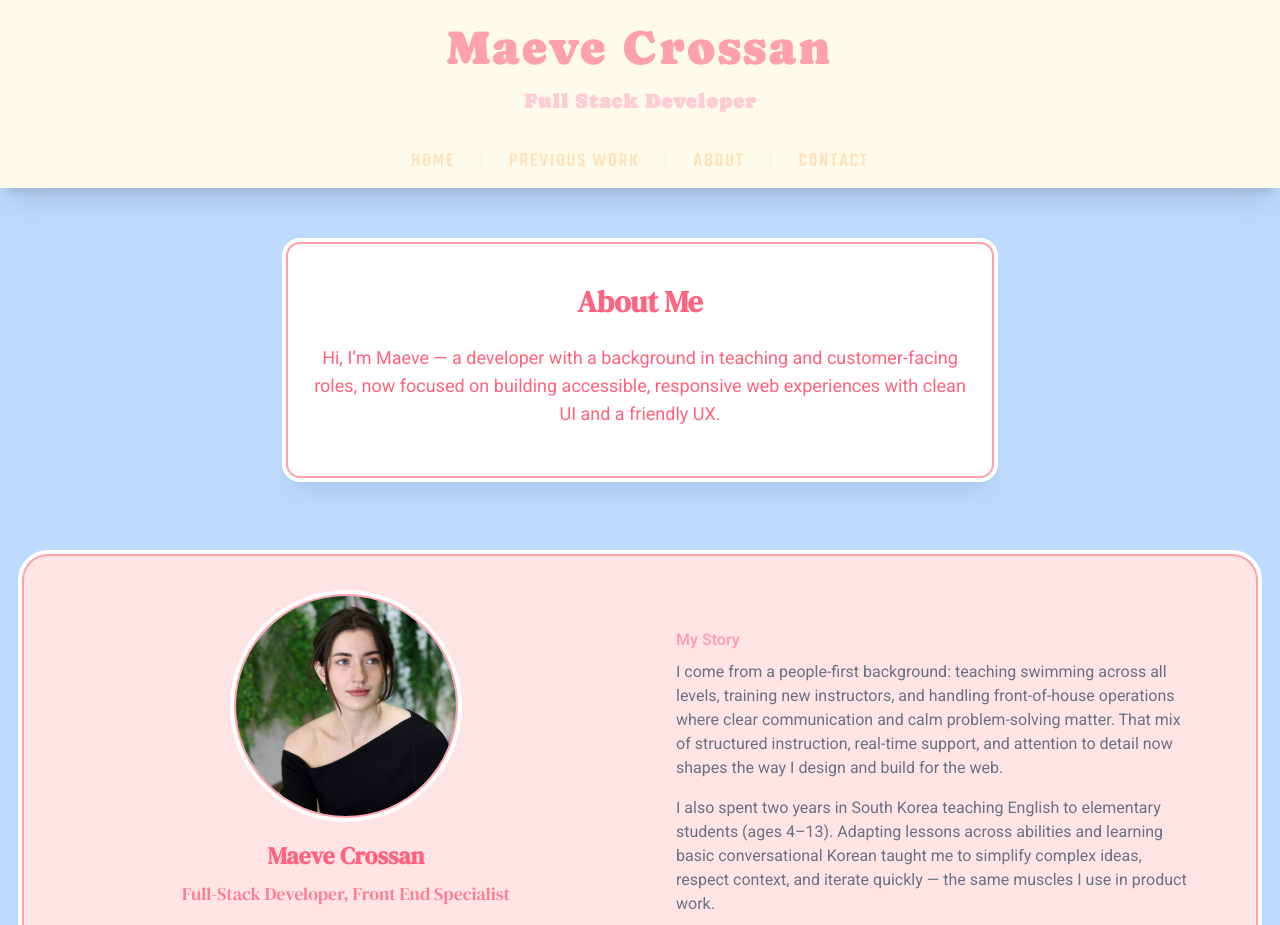
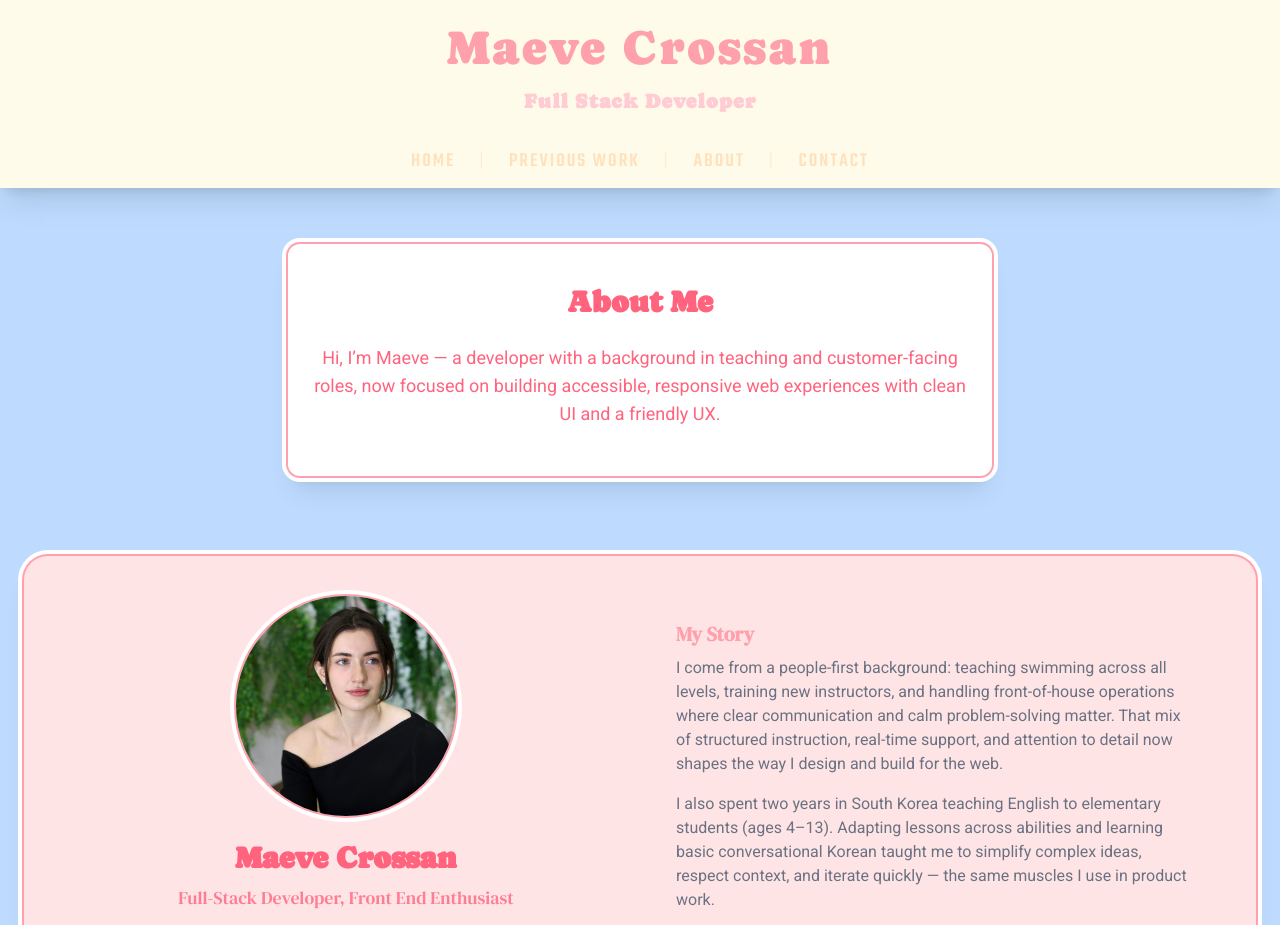
Before and after one commit to maevecrossan/my-portfolio, a Next.js app: page /about in a window 1280 px wide. Shown: the top 925 px of the page. Built offline with nearby package versions, Linux system fonts and the light colour scheme.

Commit message:
Update heading fonts and sizes. Remove redundant Trinity link

```diff
--- a/src/app/about/page.js
+++ b/src/app/about/page.js
@@ -13,7 +13,7 @@ export default function AboutMePage() {
         <main className="flex flex-col items-center min-h-screen m-2">
             {/* Header card - flipped to white */}
             <div className="mx-auto px-4 ml-4 mr-4 mt-12 bg-white shadow-xl text-center rounded-xl ring-4 ring-white ring-offset-2 ring-offset-rose-300">
-                <h3 className="text-rose-400 mt-10 mb-6 text-3xl font-semibold font-dmserif">
+                <h3 className="text-rose-400 mt-10 mb-6 text-3xl font-semibold font-caprasimo">
                     About Me
                 </h3>
                 <p className="text-rose-400 mb-12 text-lg max-w-2xl mx-auto">
@@ -36,11 +36,11 @@ export default function AboutMePage() {
                                 height={220}
                                 className="rounded-full ring-4 ring-white ring-offset-2 ring-offset-rose-300 mb-6"
                             />
-                            <h4 className="text-rose-400 mb-2 text-2xl font-semibold font-dmserif text-center">
+                            <h4 className="text-rose-400 mb-2 text-3xl font-semibold font-caprasimo text-center">
                                 Maeve Crossan
                             </h4>
                             <h5 className="text-rose-400/80 mb-4 text-lg font-dmserif text-center">
-                                Full-Stack Developer, Front End Specialist
+                                Full-Stack Developer, Front End Enthusiast
                             </h5>
 
                             <div className="text-sm text-rose-300 text-center space-y-2">
@@ -67,7 +67,7 @@ export default function AboutMePage() {
 
                         {/* RIGHT: bio */}
                         <div className="m-2 md:m-6 text-md">
-                            <h6 className="font-semibold text-rose-300 mb-2 mt-2">My Story</h6>
+                            <h6 className="font-semibold font-dmserif text-rose-300 mb-2 text-xl">My Story</h6>
                             <p className="mb-4 text-gray-500">
                                 I come from a people-first background: teaching swimming across
                                 all levels, training new instructors, and handling front-of-house
@@ -124,7 +124,7 @@ export default function AboutMePage() {
                             <div className="flex flex-col gap-4">
                                 {/* Experience */}
                                 <div className="border-t border-rose-200 pt-4 mt-2">
-                                    <h6 className="font-semibold text-rose-300 mb-2">Experience</h6>
+                                    <h6 className="font-semibold font-dmserif text-rose-300 mb-2 text-xl">Experience</h6>
                                     <ul className="list-disc list-outside space-y-2 pl-6 text-gray-500">
                                         <li>
                                             <strong>Freelance Full Stack Developer</strong> — project planning &amp; execution,
@@ -148,39 +148,37 @@ export default function AboutMePage() {
 
                                 {/* Education */}
                                 <div className="border-t border-rose-200 pt-4 mt-2">
-                                    <h6 className="font-semibold text-rose-300 mb-2">Education</h6>
+                                    <h6 className="font-semibold font-dmserif text-rose-300 mb-2 text-xl">Education</h6>
                                     <ul className="list-disc list-outside space-y-2 pl-6 text-gray-500">
                                         <li>
                                             Full Stack Software Development, Advanced Front End, Apr 2024 – Apr 2025, Code Institute (<Link href="https://api.accredible.com/v1/auth/invite?code=5a97c72029af66f61277&credential_id=a930bd8e-6681-4bbf-a5ef-f6b565007e45&url=https%3A%2F%2Fwww.credential.net%2Fa930bd8e-6681-4bbf-a5ef-f6b565007e45&ident=eca3c799-98aa-44a3-9b51-8d9e4c3b8658" target="_blank" rel="noopener noreferrer" className="hover:underline">View Certificate</Link>)
                                         </li>
-                                        <li className="hover:underline">
-                                            <Link href="https://www.trinitycollege.com/qualifications/teaching-english/CertTESOL" target="_blank" rel="noopener noreferrer">
-                                                TrinityCert TESOL (Level 5), 2020
-                                            </Link>
+                                        <li>
+                                            TrinityCert TESOL (Level 5), 2020
                                         </li>
                                         <li>
-                                            BA Creative &amp; Cultural Industries; BA Photography (TU Dublin).
+                                            BA Creative &amp; Cultural Industries; BA Photography (TU Dublin)
                                         </li>
                                     </ul>
                                 </div>
 
                                 {/* Certificates */}
                                 <div className="border-t border-rose-200 pt-4">
-                                    <h6 className="font-semibold text-rose-300 mb-2">Certificates</h6>
+                                    <h6 className="font-semibold font-dmserif text-rose-300 mb-2 text-xl">Certificates</h6>
                                     <ul className="list-disc list-outside space-y-2 pl-6 text-gray-500">
                                         <li className="hover:underline">
                                             <a href="https://www.trinitycollege.com/qualifications/teaching-english/CertTESOL" target="_blank" rel="noopener noreferrer">
                                                 TrinityCert TESOL (Level 5), 2020
                                             </a>
                                         </li>
-                                        <li>Level 1 &amp; Level 2 Swim Ireland-Accredited Teacher.</li>
+                                        <li>Level 2 Swim Ireland Accredited Teacher</li>
                                     </ul>
                                 </div>
 
                                 {/* Technical Skills */}
                                 <div className="border-t border-rose-200 pt-4">
-                                    <h6 className="font-semibold text-rose-300 mb-2">Technical Skills</h6>
-                                    <div className="flex flex-wrap gap-2 text-sm">
+                                    <h6 className="font-semibold font-dmserif text-rose-300 mb-2 text-xl">Technical Skills</h6>
+                                    <div className="flex flex-wrap gap-2 text-sm ml-0.5">
                                         {[
                                             'HTML','CSS','JavaScript','Python','Django','Allauth','Tailwind CSS','Bootstrap',
                                             'Flask','Next.js','Node.js','React.js','JQuery','AI Integration','Microsoft Suite',
@@ -198,8 +196,8 @@ export default function AboutMePage() {
 
                                 {/* Soft Skills */}
                                 <div className="border-t border-rose-200 pt-4">
-                                    <h6 className="font-semibold text-rose-300 mb-2">Soft Skills</h6>
-                                    <div className="flex flex-wrap gap-2 text-sm">
+                                    <h6 className="font-semibold font-dmserif text-rose-300 mb-2 text-xl">Soft Skills</h6>
+                                    <div className="flex flex-wrap gap-2 text-sm ml-0.5">
                                         {[
                                             'Time-keeping','Clear communication','Multitasking','Team Management','Project Management',
                                             'Stakeholder management','Cross-cultural collaboration','Adaptability','Quick problem solving',
```
